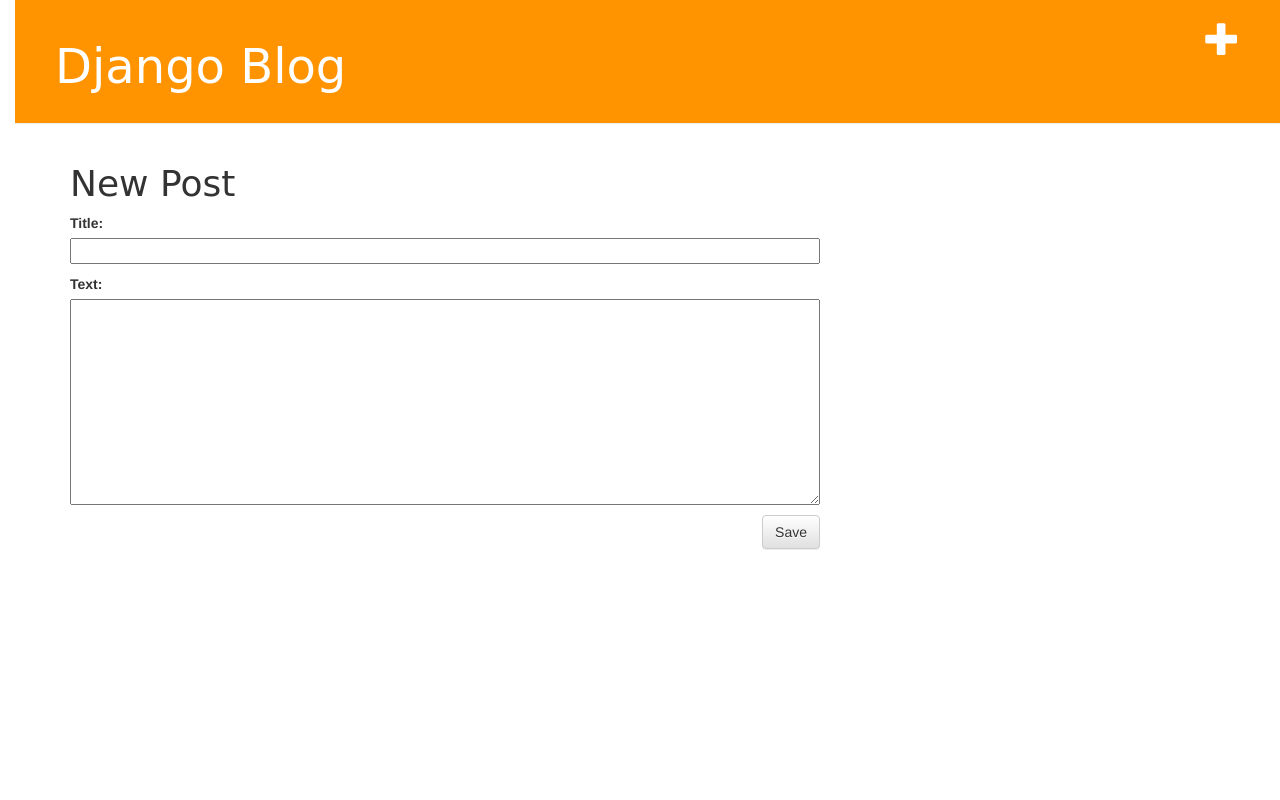
After one commit to liu-meng/python_blog, a Django app: page /post/new/ in a window 1280 px wide. The commit adds this page. Run offline with Django 3.2, Linux system fonts and the light colour scheme; some libraries are stand-ins or nearby versions.

Commit message:
add edit fuction

```diff
--- /dev/null
+++ b/blog/forms.py
@@ -0,0 +1,10 @@
+from django import forms
+
+from blog.models import Post
+
+
+class PostForm(forms.ModelForm):
+
+    class Meta:
+        model = Post
+        fields=('title','text',)
--- /dev/null
+++ b/blog/static/css/blog.css
@@ -0,0 +1,55 @@
+h1 a {
+    color: #FCA205;
+}
+
+body {
+    padding-left: 15px;
+}
+
+.page-header {
+    background-color: #ff9400;
+    margin-top: 0;
+    padding: 20px 20px 20px 40px;
+}
+
+.page-header h1, .page-header h1 a, .page-header h1 a:visited, .page-header h1 a:active {
+    color: #ffffff;
+    font-size: 36pt;
+    text-decoration: none;
+}
+
+.content {
+    margin-left: 40px;
+}
+
+h1, h2, h3, h4 {
+    font-family: 'Lobster', cursive;
+}
+
+.date {
+    float: right;
+    color: #828282;
+}
+
+.save {
+    float: right;
+}
+
+.post-form textarea, .post-form input {
+    width: 100%;
+}
+
+.top-menu, .top-menu:hover, .top-menu:visited {
+    color: #ffffff;
+    float: right;
+    font-size: 26pt;
+    margin-right: 20px;
+}
+
+.post {
+    margin-bottom: 70px;
+}
+
+.post h1 a, .post h1 a:visited {
+    color: #000000;
+}
--- a/blog/templates/blog/base.html
+++ b/blog/templates/blog/base.html
@@ -8,6 +8,7 @@
     </head>
     <body>
         <div class="page-header">
+            <a href="{% url 'post_new' %}" class="top-menu"><span class="glyphicon glyphicon-plus"></span></a>
             <h1><a href="">Django Blog</a></h1>
         </div>
         <div class="content container">
--- /dev/null
+++ b/blog/templates/blog/post_edit.html
@@ -0,0 +1,8 @@
+{% extends 'blog/base.html' %}
+{% block content %}
+    <h1>New Post</h1>
+    <form method="post" class="post-form">{% csrf_token %}
+        {{ form.as_p }}
+        <button type="submit" class="save btn btn-default">Save</button>
+    </form>
+{% endblock %}
--- a/blog/urls.py
+++ b/blog/urls.py
@@ -4,4 +4,6 @@ from . import views
 
 urlpatterns=[
     url(r'^$',views.post_list,name='post_list'),
+    url(r'^post/(?P<pk>[0-9]+)/$', views.post_detail, name='post_detail'),
+    url(r'^post/new/$', views.post_new, name='post_new'),
 ]
--- a/blog/views.py
+++ b/blog/views.py
@@ -1,9 +1,29 @@
-from django.shortcuts import render
+from django.shortcuts import render, get_object_or_404, redirect
 from django.utils import timezone
 
+from blog.forms import PostForm
 from blog.models import Post
 
 
 def post_list(request):
     posts = Post.objects.filter(published_date__lte=timezone.now()).order_by('published_date')
-    return render(request,'blog/post_list.html',{'posts':posts})
+    return render(request, 'blog/post_list.html', {'posts': posts})
+
+
+def post_detail(request, pk):
+    post = get_object_or_404(Post, pk=pk)
+    return render(request, 'blog/post_detail.html', {'post': post})
+
+
+def post_new(request):
+    if request.method=='POST':
+        form = PostForm(request.POST)
+        if form.is_valid():
+            post = form.save(commit=False)
+            post.author = request.user
+            post.published_date = timezone.now()
+            post.save()
+            return  redirect('post_detail',pk=post.pk)
+    else:
+        form = PostForm()
+    return render(request,'blog/post_edit.html',{'form':form})
```
